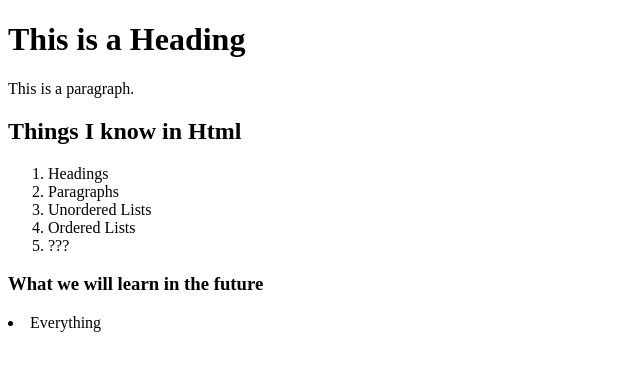
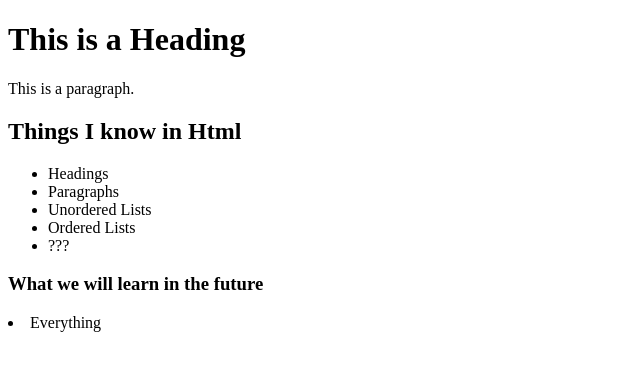
Before and after one commit to Sina-Sche/html-playground, a plain HTML site: page index.html in a window 1280 px wide. Shown: the full height of the page, 0-640 px from the left. Drawn offline with Linux system fonts and the light colour scheme.

Commit message:
Change content

```diff
--- a/index.html
+++ b/index.html
@@ -8,13 +8,15 @@
 <h1>This is a Heading</h1>
 <p>This is a paragraph.</p>
 <h2>Things I know in Html</h2>
-<ol>
+<nav>
+<ul>
     <li>Headings</li>
     <li>Paragraphs</li>
     <li>Unordered Lists</li>
     <li>Ordered Lists</li>
     <li>???</li>
-</ol>
+</ul>
+</nav>
 <h3>What we will learn in the future</h3>
 <li>Everything</li>
 <ul>
```
